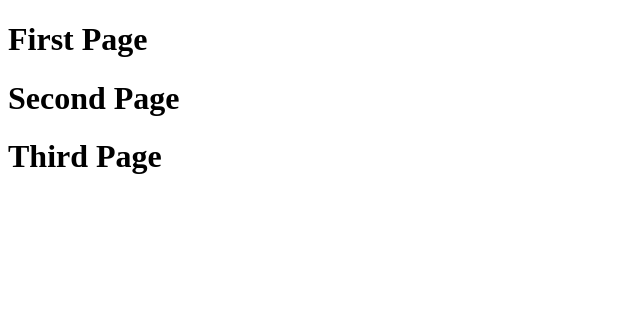
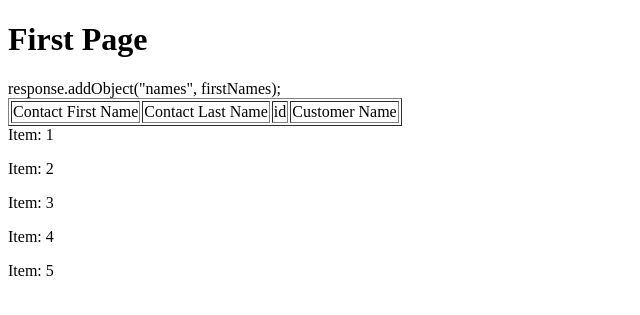
Before and after one commit to awetjemal/RTT-116-2024_Awet_Mohammed, a Java web app: page /index in a window 1280 px wide. Shown: the top 315 px of the page, without its empty margins (0-640 px from the left). Run offline with Spring Boot 4, a stand-in JSP engine, Linux system fonts and the light colour scheme; data that the repository does not hold is empty.

Commit message:
module 309 displayed the first web-page with spring-web

```diff
--- a/Module-307/SBA-307-and-308/contact.html
+++ b/Module-307/SBA-307-and-308/contact.html
@@ -16,7 +16,7 @@
 			<li> <a href="index.html">Home</a> </li>
 			<li> <a href="classes.html">Classes</a> </li>
 			<li> <a href="schedule.html">Schedule</a>  </li>
-			<li> <a href="contct.html">Contact</a> </li>
+			<li> <a href="contact.html">Contact</a> </li>
      </ul>
 </nav>
 <header class="content"><h1><a href="index.html">Path of Light Yoga Studio</a></h1></header>
--- a/Module-307/SBA-307-and-308/index.html
+++ b/Module-307/SBA-307-and-308/index.html
@@ -41,7 +41,7 @@
     <option value="continents">Continents</option>
     <option value="animals">Animals</option>
   </select>
-  <ul id="list-items">
+  <ul id="list-items" style="font-size: large; font-weight: bold;">
   </ul>
    <p>Please select a theme color:</p>
     <input type="radio" id="html" name="fav_col" value="RED">
--- a/Module-307/SBA-307-and-308/yoga.css
+++ b/Module-307/SBA-307-and-308/yoga.css
@@ -5,7 +5,7 @@ body {background-color:#40407A;
 	font-family:Verdana, Arial, Sans-serif;
 }
 header{ background-color:#40407A;
-		/* background-image:url(sunrise.jpg); */
+		background-image:url(sunrise.jpg);
 		color:#FFFFFF;
 		background-size:100% 100%;
 		margin-top:50px;
--- a/Module-309/module309/module309/src/main/java/com/example/module309/controller/IndexController.java
+++ b/Module-309/module309/module309/src/main/java/com/example/module309/controller/IndexController.java
@@ -1,16 +1,30 @@
 package com.example.module309.controller;
 
+import com.example.module309.database.dao.CustomerDAO;
+import com.example.module309.database.entity.Customer;
+import org.springframework.beans.factory.annotation.Autowired;
 import org.springframework.stereotype.Controller;
 import org.springframework.web.bind.annotation.GetMapping;
 import org.springframework.web.servlet.ModelAndView;
 
+import java.util.List;
+
 @Controller
 public class IndexController {
+
+    @Autowired
+    private CustomerDAO customerDAO;
+
     @GetMapping("/index")
     public ModelAndView index() {
         ModelAndView response = new ModelAndView("index");
         response.setViewName("index");
 
+        List<Customer> customerFirstNames = customerDAO.findByFirstName("Alexander");
+        for (Customer customer : customerFirstNames) {
+            System.out.println(customer);
+        }
+        response.addObject("customerFirstNames", customerFirstNames);
         return response;
 
     }
--- a/Module-309/module309/module309/src/main/webapp/WEB-INF/jsp/index.jsp
+++ b/Module-309/module309/module309/src/main/webapp/WEB-INF/jsp/index.jsp
@@ -1,3 +1,4 @@
+<%@ taglib prefix="c" uri="http://java.sun.com/jsp/jstl/core" %>
 <%--
   Created by IntelliJ IDEA.
   User: Awet_Mohammed
@@ -18,8 +19,31 @@
 
 <body>
 <h1>First Page</h1>
-<h1>Second Page</h1>
-<h1>Third Page</h1>
+<%@ taglib uri="http://java.sun.com/jsp/jstl/core" prefix="c" %>
+response.addObject("names", firstNames);
+<table border="1">
+  <tr>
+    <td>Contact First Name</td>
+    <td>Contact Last Name</td>
+    <td>id</td>
+    <td>Customer Name</td>
+  </tr>
+
+  <c:forEach var="name" items="${names}">
+    <tr>
+      <td>${name.contactFirstname}</td>
+      <td>${name.contactLastname}</td>
+      <td>${name.id}</td>
+      <td>${name.customerName}</td>
+    </tr>
+  </c:forEach>
+</table>
+  <c:forEach var="anything" begin="1" end="5">
+    Item: <c:out value="${anything}"/><p>
+  </c:forEach>
+<c:forEach var="name" items="names">
+
+    </c:forEach>
 
 </body>
 
```
Also changed, not shown: Module-307/SBA-307-and-308/script.js (+9 -9 lines), Module-309/module309/module309/pom.xml (+20 -20 lines), Module-307/SBA-307-and-308/class.css (added).
